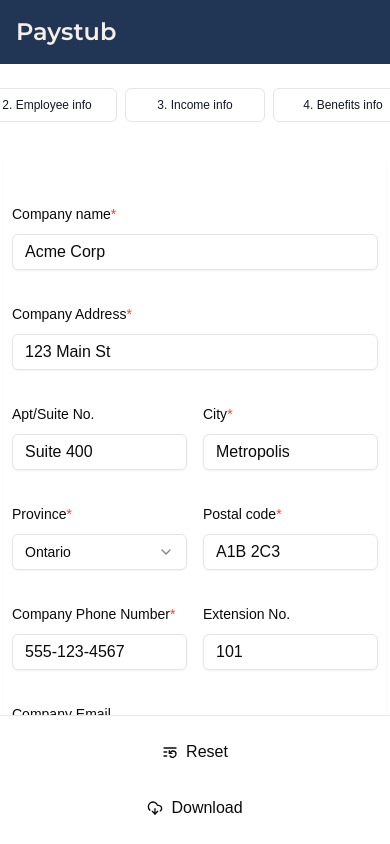
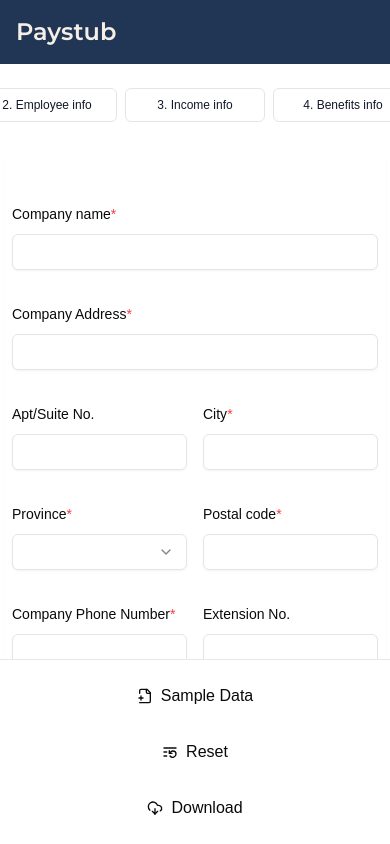
Before and after one commit to congdv/simplepaystub, a Next.js app: page / in a window 390 px wide. Built offline with nearby package versions, Linux system fonts and the light colour scheme.

Commit message:
Add sample data button

```diff
--- a/src/app/(landing)/layout.tsx
+++ b/src/app/(landing)/layout.tsx
@@ -1,6 +1,5 @@
 'use client';
 import { PAY_STUB_FORM_DEFAULT_VALUES } from '@/constants';
-import { mockPayStub } from '@/lib/mock';
 import { PayStubSchema } from '@/schemas';
 import { PayStubType } from '@/types';
 import { zodResolver } from '@hookform/resolvers/zod';
@@ -10,8 +9,7 @@ import { Toaster } from 'sonner';
 export default function LandingLayout({ children }: { children: React.ReactNode }) {
   const form = useForm<PayStubType>({
     resolver: zodResolver(PayStubSchema),
-    // defaultValues: PAY_STUB_FORM_DEFAULT_VALUES,
-    defaultValues: mockPayStub,
+    defaultValues: PAY_STUB_FORM_DEFAULT_VALUES,
     mode: 'all',
   });
   return (
--- a/src/components/landing-content.tsx
+++ b/src/components/landing-content.tsx
@@ -8,6 +8,8 @@ import PayStubTemplate from './templates/PayStubTemplate';
 import { Form } from './ui/form';
 import Toolbar from './toolbar';
 import { useState } from 'react';
+import { mockPayStub } from '@/lib/mock';
+import { PAY_STUB_FORM_DEFAULT_VALUES } from '@/constants';
 
 export const LandingContent = () => {
   const form = useFormContext<PayStubType>();
@@ -48,9 +50,14 @@ export const LandingContent = () => {
     toast.warning('Please review invalid fields!');
   };
   const onReset = () => {
-    form.reset();
+    form.reset(PAY_STUB_FORM_DEFAULT_VALUES);
     setErrorMsg(null);
   };
+  const onLoadSample = () => {
+    form.reset(mockPayStub)
+    setErrorMsg(null);
+  }
+
   return (
     <Form {...form}>
       <form onSubmit={form.handleSubmit(onSubmit, onInvalid)}>
@@ -69,7 +76,7 @@ export const LandingContent = () => {
             )}
           </div>
         </div>
-        <Toolbar onReset={onReset} isLoading={isLoading} />
+        <Toolbar onReset={onReset} isLoading={isLoading} onLoadSample={onLoadSample}/>
       </form>
     </Form>
   );
--- a/src/components/toolbar.tsx
+++ b/src/components/toolbar.tsx
@@ -1,18 +1,31 @@
-import { DownloadCloud, ListRestart, Loader2 } from 'lucide-react';
+import { DownloadCloud, FilePlus2, ListRestart, Loader2 } from 'lucide-react';
 import { Button } from './ui/button';
 
 interface ToolbarProps {
   onReset: () => void;
+  onLoadSample: () => void;
   isLoading: boolean;
 }
-export default function Toolbar({ onReset, isLoading = false }: ToolbarProps) {
+export default function Toolbar({ onReset, onLoadSample, isLoading = false }: ToolbarProps) {
   return (
     <div className="fixed bottom-0 left-0 right-0 z-50 bg-white border-t border-gray-200 px-2 py-3 flex flex-col gap-2 items-center sm:flex-row sm:justify-center sm:gap-4 md:static md:border-0 md:p-0 md:flex-row md:justify-center md:bg-transparent">
       <Button
         type="button"
         variant="ghost"
+        title="Load sample data"
+        onClick={onLoadSample}
+        className="flex-1 flex items-center justify-center gap-2 py-3 text-base md:flex-initial md:w-auto md:px-6 md:py-2"
+        disabled={isLoading}
+      >
+        <FilePlus2 className="w-5 h-5" />
+        <span>Sample Data</span>
+      </Button>
+      <Button
+        type="button"
+        variant="ghost"
         title="Reset pay stub"
         onClick={onReset}
+        disabled={isLoading}
         className="flex-1 flex items-center justify-center gap-2 py-3 text-base md:flex-initial md:w-auto md:px-6 md:py-2"
       >
         <ListRestart className="w-5 h-5" />
```
